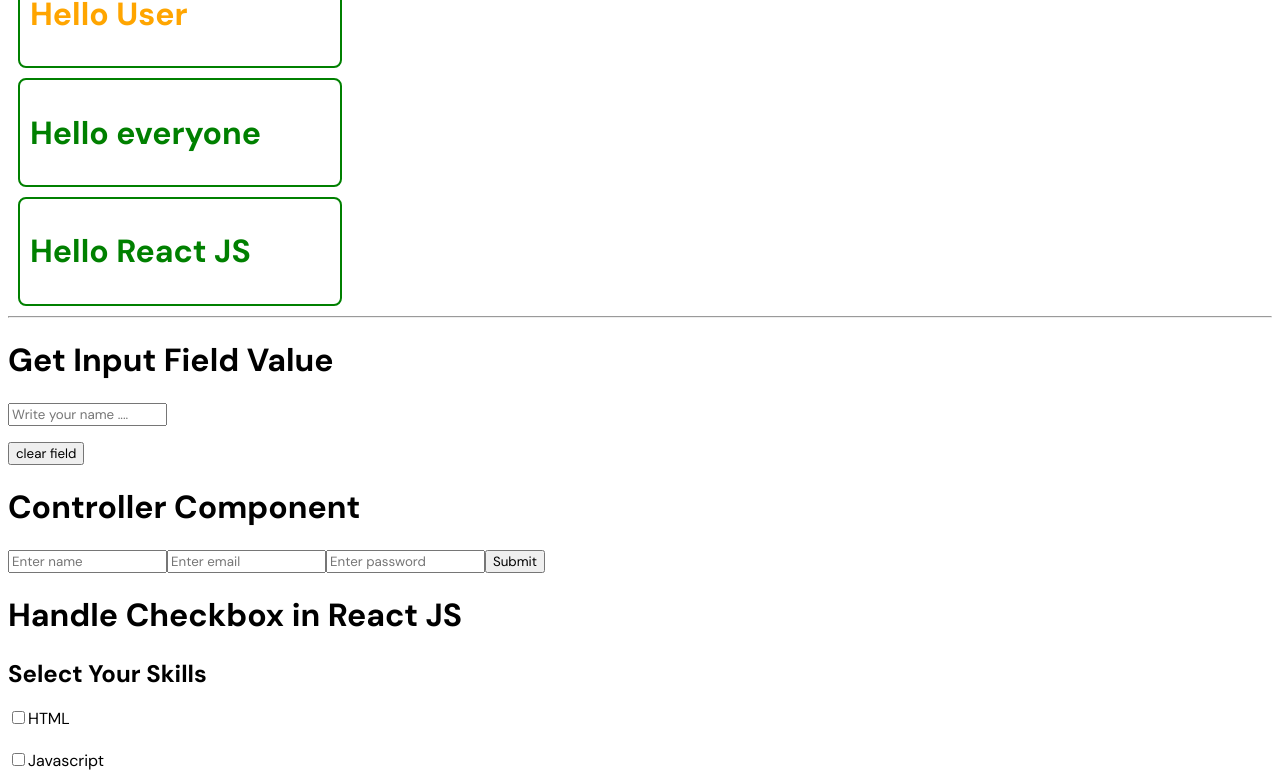
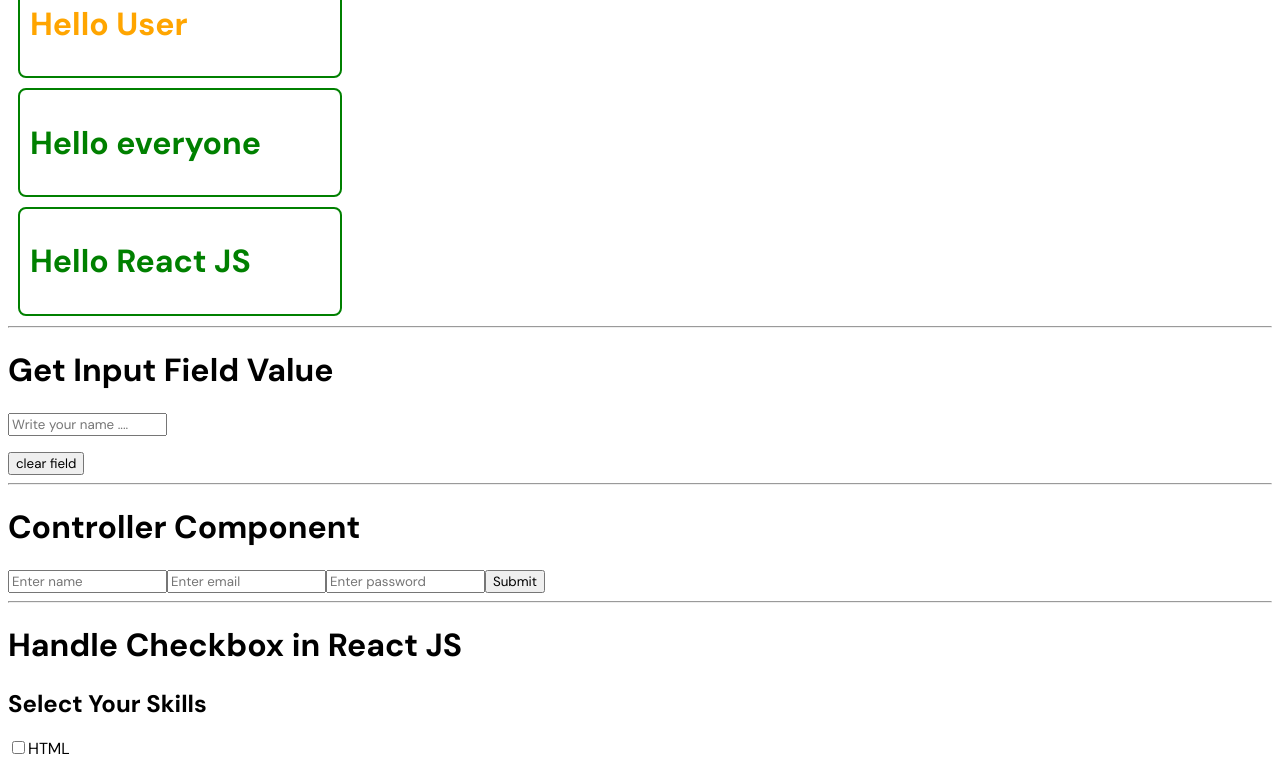
Before and after one commit to MoeezAhmed-Developer/React-Course, a React (Vite) app: page / in a window 1280 px wide. Shown: the part 2499-3280 px from the top of the page. Built offline with nearby package versions, Linux system fonts and the light colour scheme.

Commit message:
fix: add missing line breaks for improved layout in App component

```diff
--- a/src/App.jsx
+++ b/src/App.jsx
@@ -65,7 +65,7 @@ function App() {
         userArr={userArr}
       />
       <hr />
-      <Student />
+      <Student /> <hr />
       <hr />
       <User name="Moeez" /> <hr /> <hr />
       <Wrapper color="orange">
@@ -78,8 +78,8 @@ function App() {
         <h1>Hello React JS</h1>
       </Wrapper>
       <hr />
-      <InputField />
-      <Controller />
+      <InputField /> <hr />
+      <Controller /> <hr />
       <Skills /> <hr />
       <TestComponent /> <hr />
       <Radio /> <hr />
```
